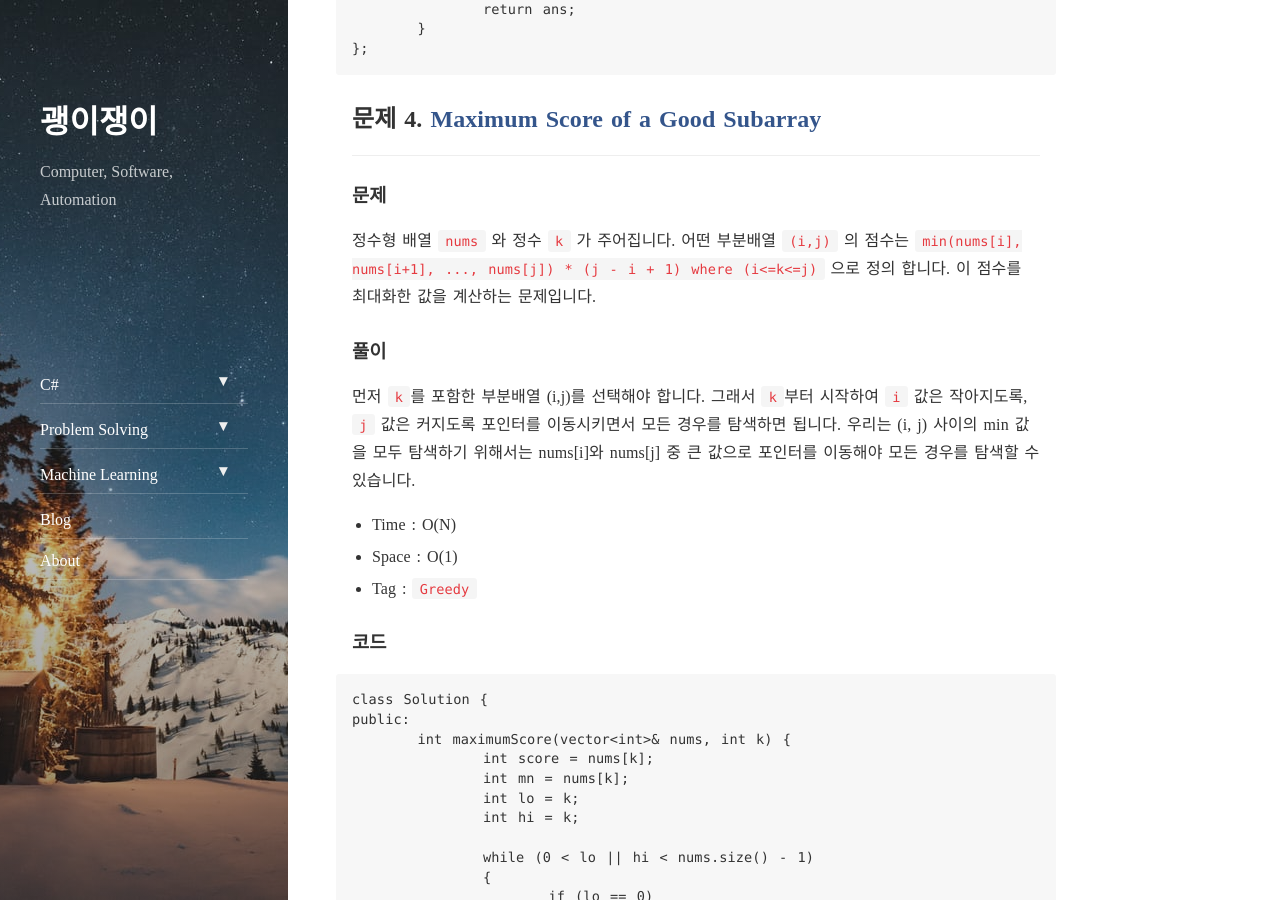
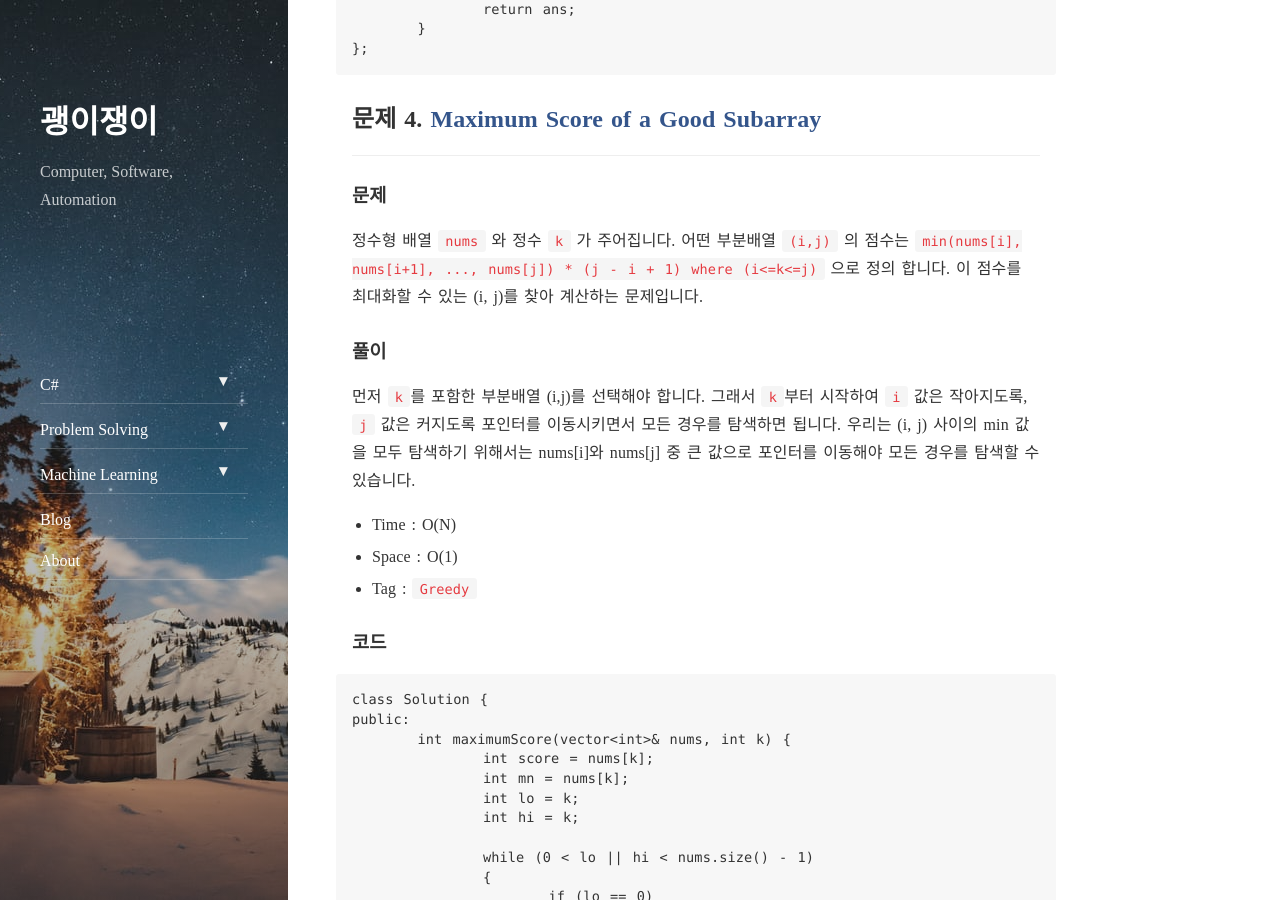
Before and after one commit to Laboputer/Laboputer.github.io, a Jekyll site: the page built from _posts/ps-leetcode/2021-03-14-weekly232.md, in a window 1280 px wide and 900 px high, scrolled down 3966 px. Built offline with Jekyll 4.4.1, drawn with Linux system fonts in a browser that asks for light colours; nearby versions of some CDN libraries; comment, search, counter and statistics services are not loaded.

Commit message:
Update post(WC232)

```diff
--- a/_posts/ps-leetcode/2021-03-14-weekly232.md
+++ b/_posts/ps-leetcode/2021-03-14-weekly232.md
@@ -162,7 +162,7 @@ public:
 ### 문제
 
 정수형 배열 `nums` 와 정수 `k` 가 주어집니다. 어떤 부분배열 `(i,j)` 의 점수는
-`min(nums[i], nums[i+1], ..., nums[j]) * (j - i + 1) where (i<=k<=j)` 으로 정의 합니다. 이 점수를 최대화한 값을 계산하는 문제입니다.
+`min(nums[i], nums[i+1], ..., nums[j]) * (j - i + 1) where (i<=k<=j)` 으로 정의 합니다. 이 점수를 최대화할 수 있는 (i, j)를 찾아 계산하는 문제입니다.
 
 ### 풀이
 
```
